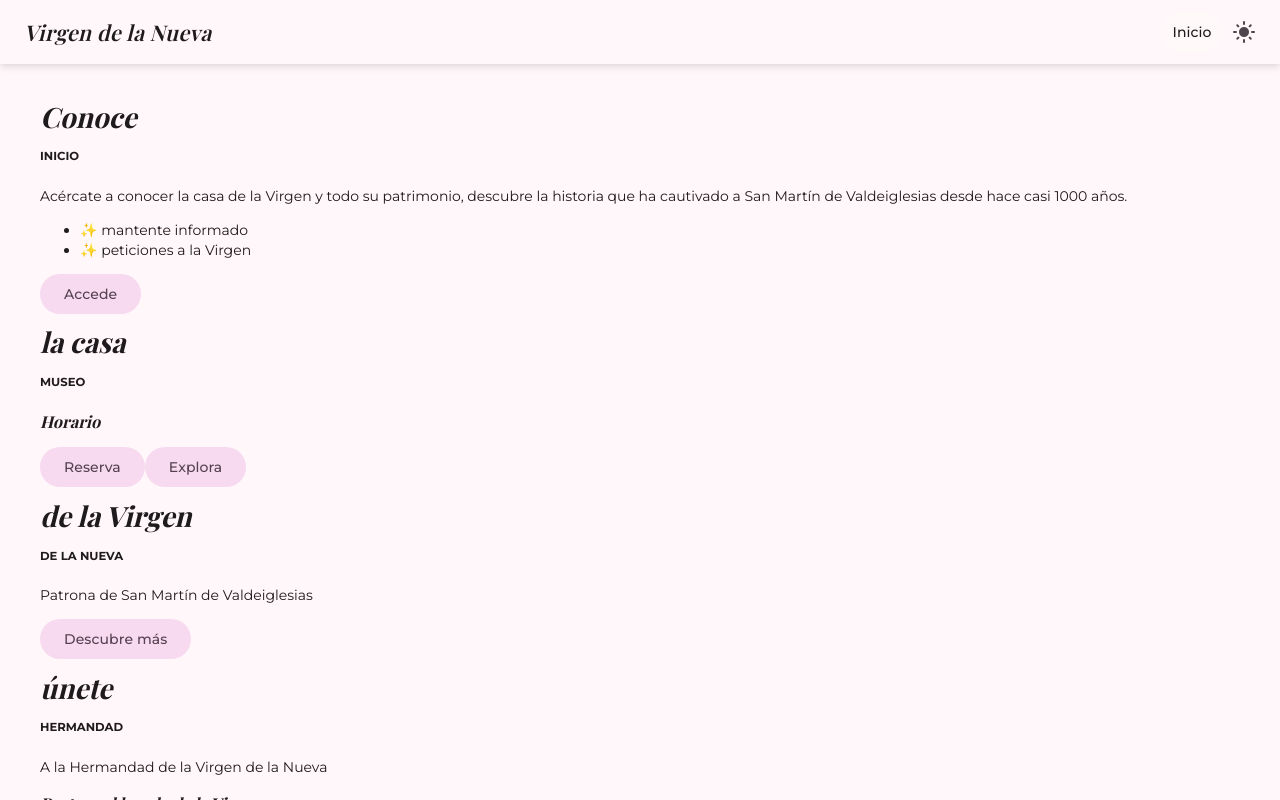
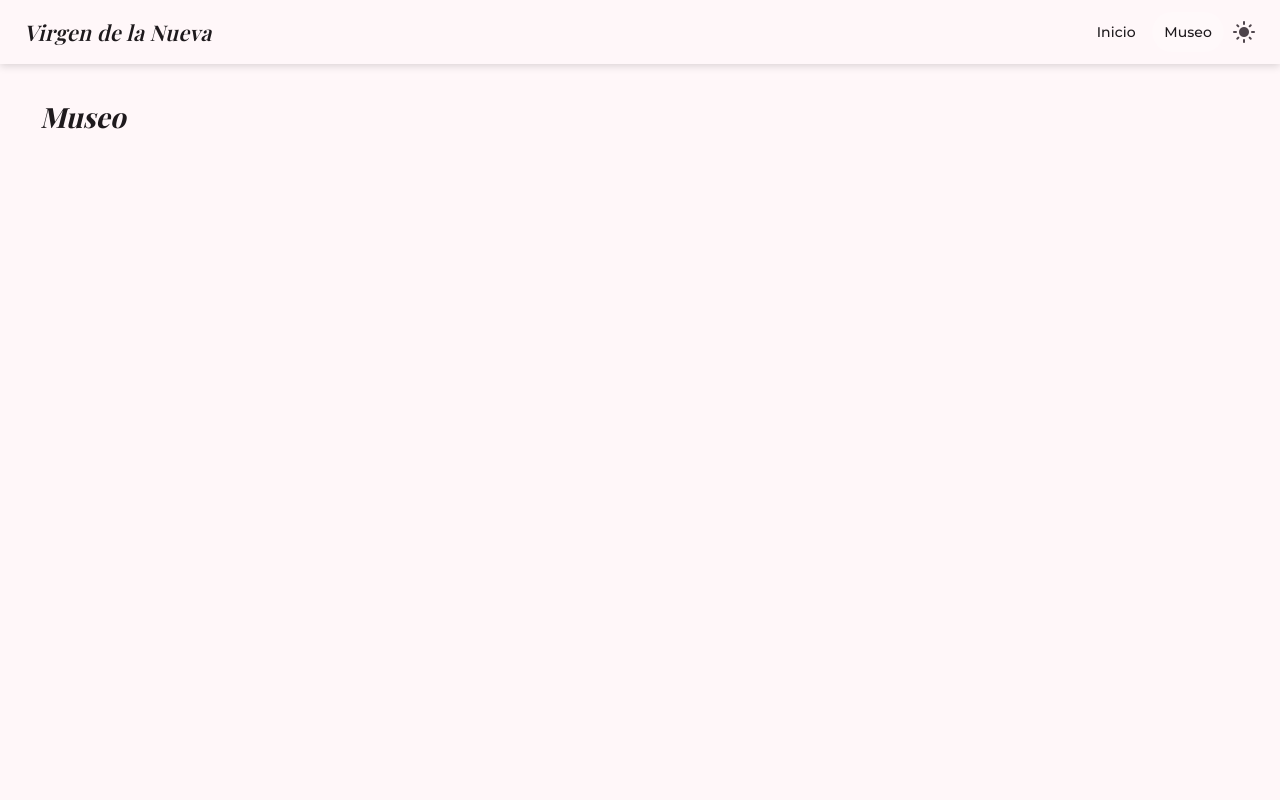
Before and after one commit to davidmimay/lavirgendelanueva, an Angular app: page /museo in a window 1280 px wide. Before the commit this address led to /. Built offline with nearby package versions, Linux system fonts and the light colour scheme.

Commit message:
feat(routes): update routing to include landing and museum components; remove home component feat(landing): add landing component with template, styles, and tests feat(museum): add museum component with template, styles, and tests feat(navbar): add navigation links for museum in the navbar

```diff
--- a/src/app/app.routes.ts
+++ b/src/app/app.routes.ts
@@ -1,10 +1,15 @@
 import { Routes } from '@angular/router';
-import { Home } from './home/home';
+import { Landing } from './pages/landing/landing';
+import { Museum } from './pages/museum/museum';
 
 export const routes: Routes = [
   {
     path: '',
-    loadComponent: () => import('./home/home').then(m => m.Home)
+    loadComponent: () => import('./pages/landing/landing').then(m => m.Landing)
   },
-  { path: '**', redirectTo: '' }
+  {
+    path: 'museo',
+    loadComponent: () => import('./pages/museum/museum').then(m => m.Museum)
+  },
+  { path: '**', redirectTo: '' },
 ];
--- a/src/app/home/home.html
+++ b/src/app/pages/landing/landing.html
@@ -11,7 +11,7 @@
 <h5>MUSEO</h5>
 <h3>Horario</h3>
 <button matButton="tonal">Reserva</button>
-<button matButton="tonal">Explora</button>
+<button matButton="tonal" routerLink="/museo">Explora</button>
 
 <h1>de la Virgen</h1>
 <h5>DE LA NUEVA</h5>
--- /dev/null
+++ b/src/app/pages/landing/landing.ts
@@ -0,0 +1,11 @@
+import { Component } from '@angular/core';
+import { MatButtonModule } from '@angular/material/button';
+import { RouterLink } from '@angular/router';
+
+@Component({
+  imports: [MatButtonModule, RouterLink],
+  selector: 'app-landing',
+  styleUrl: './landing.scss',
+  templateUrl: './landing.html',
+})
+export class Landing {}
--- /dev/null
+++ b/src/app/pages/museum/museum.html
@@ -0,0 +1 @@
+<h1>Museo</h1>
--- /dev/null
+++ b/src/app/pages/museum/museum.ts
@@ -0,0 +1,9 @@
+import { Component } from '@angular/core';
+
+@Component({
+  imports: [],
+  selector: 'app-museum',
+  styleUrl: './museum.scss',
+  templateUrl: './museum.html',
+})
+export class Museum {}
--- a/src/app/shared/navbar/navbar.html
+++ b/src/app/shared/navbar/navbar.html
@@ -7,6 +7,11 @@
          [routerLinkActiveOptions]="{ exact: true }"
          (click)="closeSidenav()">
         Inicio
+      </a>
+      <a mat-list-item routerLink="/museo" routerLinkActive="active"
+         [routerLinkActiveOptions]="{ exact: true }"
+         (click)="closeSidenav()">
+        Museo
       </a>
       <!-- Aquí irán más enlaces -->
       <app-theme-toggle />
@@ -33,6 +38,10 @@
            [routerLinkActiveOptions]="{ exact: true }">
           Inicio
         </a>
+        <a mat-button routerLink="/museo" routerLinkActive="active"
+           [routerLinkActiveOptions]="{ exact: true }">
+          Museo
+        </a>
         <!-- Aquí irán más enlaces -->
       </nav>
       <app-theme-toggle />
```
Also changed, not shown: src/app/home/home.ts (deleted, +0 -10 lines), src/app/pages/landing/landing.scss (added), src/app/pages/museum/museum.scss (added), 2 other files (tests, documents, lock files or other folders).
